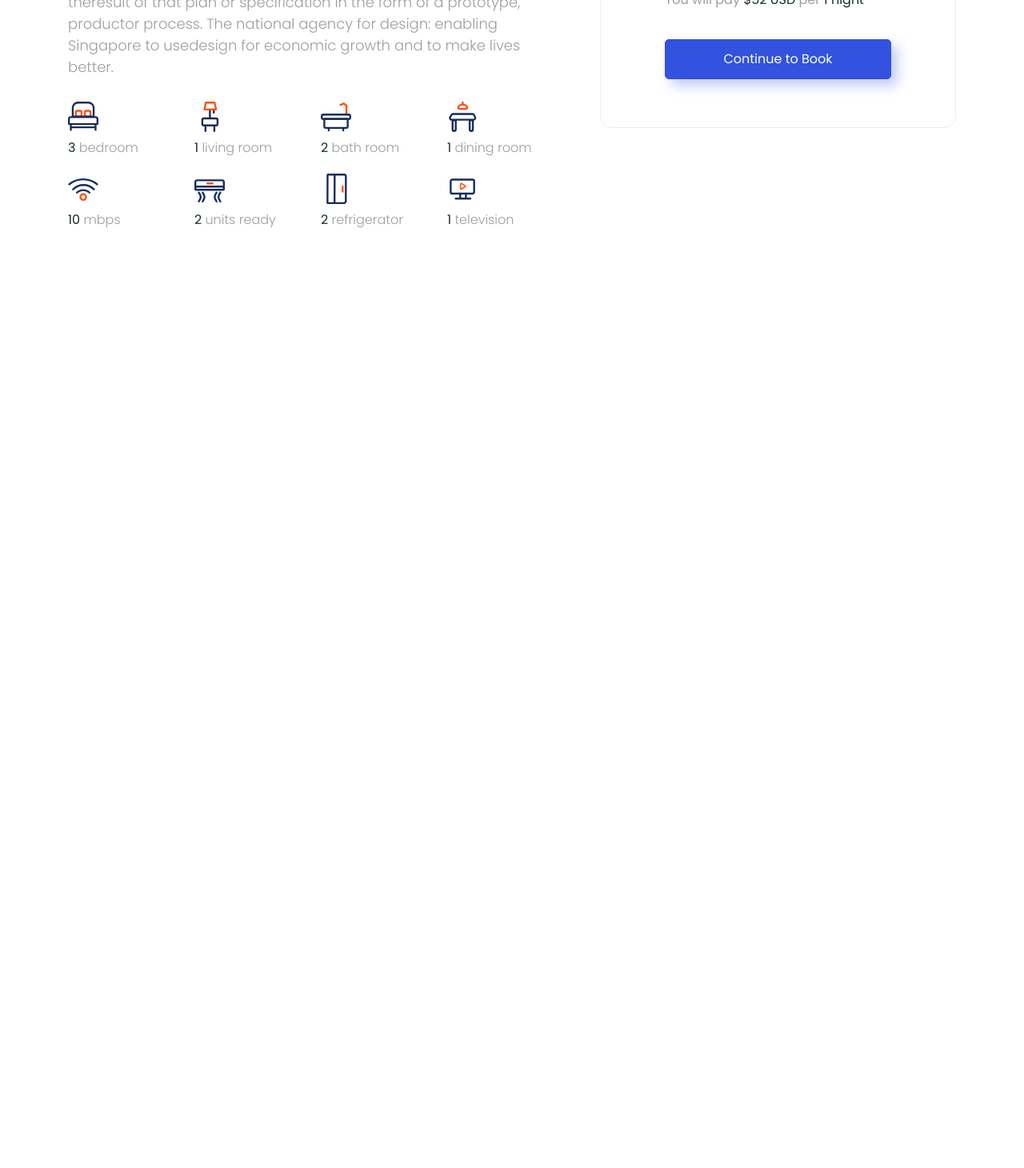
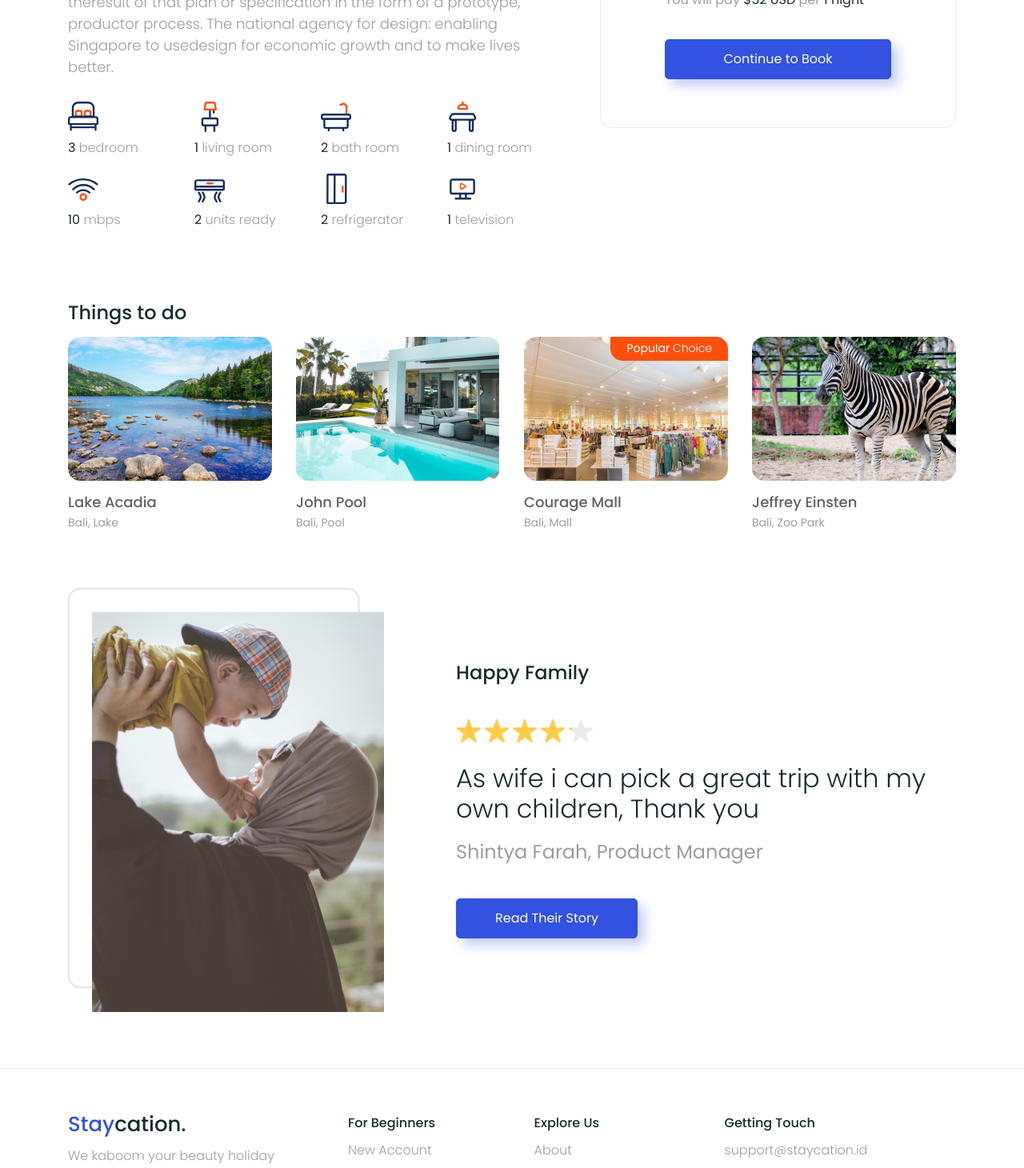
Before and after one commit to maulanaadil/Staycation, a React (Create React App) app: page /properties/asd1293uasdads1 in a window 1280 px wide. Shown: the part 1280-2740 px from the top of the page at 80% size. Before the commit the page ends 1657 px from the top, so only its background shows below. Built offline with nearby package versions, Linux system fonts and the light colour scheme.

Commit message:
Add ThingTodo Section, Testimony Section, Footer Section completed

```diff
--- a/src/json/itemDetails.json
+++ b/src/json/itemDetails.json
@@ -1,7 +1,7 @@
 {
   "_id": "asd1293uasdads1",
-  "name": "Village Angga",
-  "type": "Hotel",
+  "name": "Pricilla Seneo",
+  "type": "House",
   "imageUrls": [
     {
       "_id": "asd1293uasdads1",
@@ -17,7 +17,7 @@
     }
   ],
   "country": "Indonesia",
-  "city": "Bogor",
+  "city": "Bali",
   "price": "52",
   "unit": "night",
   "isPopular": true,
@@ -76,64 +76,64 @@
   "activities": [
     {
       "_id": "asd1293uasdads1",
-      "name": "Kebun Park",
-      "type": "Nature",
-      "imageUrl": "/images/categoryItem1.png"
+      "name": "Lake Acadia",
+      "type": "Lake",
+      "imageUrl": "/images/treasure-1.jpg"
     },
     {
       "_id": "asd1293uasdads1",
-      "name": "Water land",
+      "name": "John Pool",
       "type": "Pool",
-      "imageUrl": "/images/categoryItem2.png"
+      "imageUrl": "/images/treasure-2.jpg"
     },
     {
       "_id": "asd1293uasdads1",
-      "name": "Kebun Park",
-      "type": "Nature",
-      "imageUrl": "/images/categoryItem3.png"
+      "name": "Courage Mall",
+      "type": "Mall",
+      "imageUrl": "/images/treasure-3.jpg"
     },
     {
       "_id": "asd1293uasdads1",
-      "name": "Water land",
-      "type": "Pool",
-      "imageUrl": "/images/categoryItem4.png"
+      "name": "Jeffrey Einsten",
+      "type": "Zoo Park",
+      "imageUrl": "/images/treasure-4.jpg"
     }
   ],
   "categories": [
     {
       "_id": "asd1293uasdads1",
-      "name": "House with beauty backyard",
+      "name": "Things to do",
       "items": [
         {
           "_id": "asd1293uasdads1",
-          "name": "PSW Antasari",
+          "name": "Lake Acadia",
           "imageUrl": "/images/treasure-1.jpg",
-          "country": "South Korea",
-          "city": "Seoul Flore",
+          "country": "Lake",
+          "city": "Bali",
           "isPopular": false
         },
         {
           "_id": "asd1293uasdads1",
-          "name": "Kuretakeso",
+          "name": "John Pool",
           "imageUrl": "/images/treasure-2.jpg",
-          "country": "South Korea",
-          "city": "Seoul Flore",
+          "country": "Pool",
+          "city": "Bali",
           "isPopular": false
         },
         {
           "_id": "asd1293uasdads1",
-          "name": "Arya Duta",
+          "name": "Courage Mall",
           "imageUrl": "/images/treasure-3.jpg",
-          "country": "South Korea",
-          "city": "Seoul Flore",
+          "country": "Mall",
+          "city": "Bali",
           "isPopular": true
         },
         {
           "_id": "asd1293uasdads1",
-          "name": "Grand Dhika",
+          "name": "Jeffrey Einsten",
           "imageUrl": "/images/treasure-4.jpg",
-          "country": "South Korea",
-          "city": "Seoul Flore",
+          "country": "Zoo Park",
+          "city": "Bali",
           "isPopular": false
         }
       ]
@@ -141,11 +141,11 @@
   ],
   "testimonial": {
     "_id": "asd1293uasdads1",
-    "imageUrl": "/images/testimonial-detailspage.jpg",
+    "imageUrl": "/images/testimonial-detailpages.jpg",
     "name": "Happy Family",
     "rate": 4.25,
-    "content": "What a great trip with my family and I should try again and again next time soon...",
-    "familyName": "Angga",
-    "familyOccupation": "UI Designer"
+    "content": "As wife i can pick a great trip with my own children, Thank you",
+    "familyName": "Shintya Farah",
+    "familyOccupation": "Product Manager"
   }
 }
--- a/src/pages/DetailsPage.js
+++ b/src/pages/DetailsPage.js
@@ -1,4 +1,5 @@
 import React, { Component } from "react";
+import Fade from "react-reveal/Fade";
 
 import Header from "parts/Header";
 
@@ -6,6 +7,9 @@ import PageDetailTitle from "parts/PageDetailTitle";
 import FeaturedImage from "parts/FeaturedImage";
 import PageDetailDescription from "parts/PageDetailDescription";
 import BookingForm from "parts/BookingForm";
+import Category from "parts/Categories";
+import Testimony from "parts/Testimonial";
+import Footer from "parts/Footer";
 
 import ItemDetails from "json/itemDetails.json";
 
@@ -23,22 +27,25 @@ export default class DetailsPage extends Component {
 
     return (
       <>
-        <Header {...this.props}></Header>
-        <PageDetailTitle
-          breadcrumb={breadcrumb}
-          data={ItemDetails}
-        ></PageDetailTitle>
-        <FeaturedImage data={ItemDetails.imageUrls}></FeaturedImage>
+        <Header {...this.props} />
+        <PageDetailTitle breadcrumb={breadcrumb} data={ItemDetails} />
+        <FeaturedImage data={ItemDetails.imageUrls} />
         <section className="container">
           <div className="row">
             <div className="col-7 pr-5">
-              <PageDetailDescription data={ItemDetails}></PageDetailDescription>
+              <PageDetailDescription data={ItemDetails} />
             </div>
             <div className="col-5">
-              <BookingForm itemDetails={ItemDetails}></BookingForm>
+              <Fade bottom delay={500}>
+                <BookingForm itemDetails={ItemDetails} />
+              </Fade>
             </div>
           </div>
         </section>
+
+        <Category data={ItemDetails.categories} />
+        <Testimony data={ItemDetails.testimonial} />
+        <Footer />
       </>
     );
   }
--- a/src/parts/Categories.js
+++ b/src/parts/Categories.js
@@ -8,7 +8,7 @@ export default function Categories({ data }) {
     return (
       <section className="container" key={`category-${index1}`}>
         <Fade bottom>
-          <h4 className="mb-3 font-weight-meidum">{category.name}</h4>
+          <h4 className="mb-3 font-weight-medium">{category.name}</h4>
           <div className="container-grid">
             {category.items.length === 0 ? (
               <div className="row">
--- a/src/parts/PageDetailDescription.js
+++ b/src/parts/PageDetailDescription.js
@@ -1,9 +1,11 @@
 import React from "react";
+import Fade from "react-reveal/Fade";
 import ReactHtmlParser from "react-html-parser";
 
 export default function PageDetailDescription({ data }) {
   return (
     <main>
+      <Fade bottom>
         <h4 style={{ fontSize: "20px", marginBottom: "10px" }}>
           About The Place
         </h4>
@@ -30,6 +32,7 @@ export default function PageDetailDescription({ data }) {
             );
           })}
         </div>
+      </Fade>
     </main>
   );
 }
```
Lines whose indentation alone changed are shown as unchanged.
